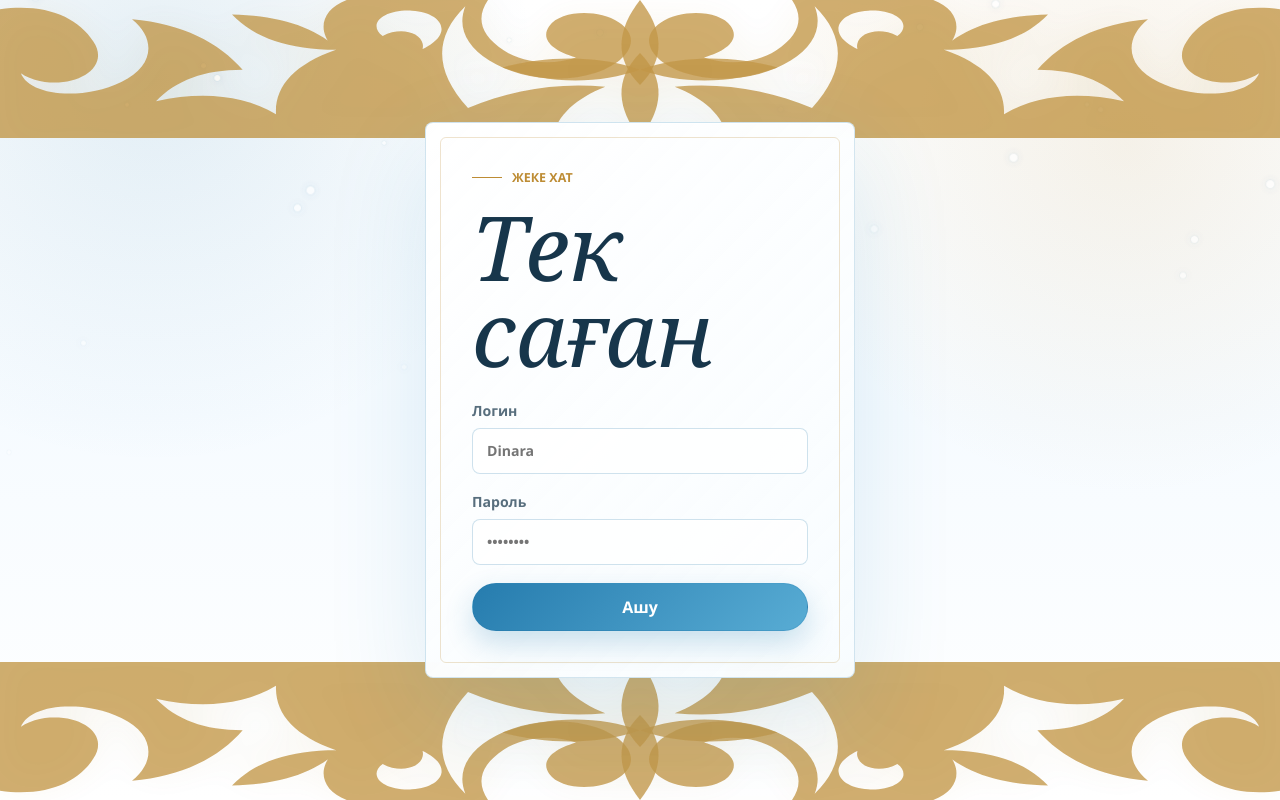
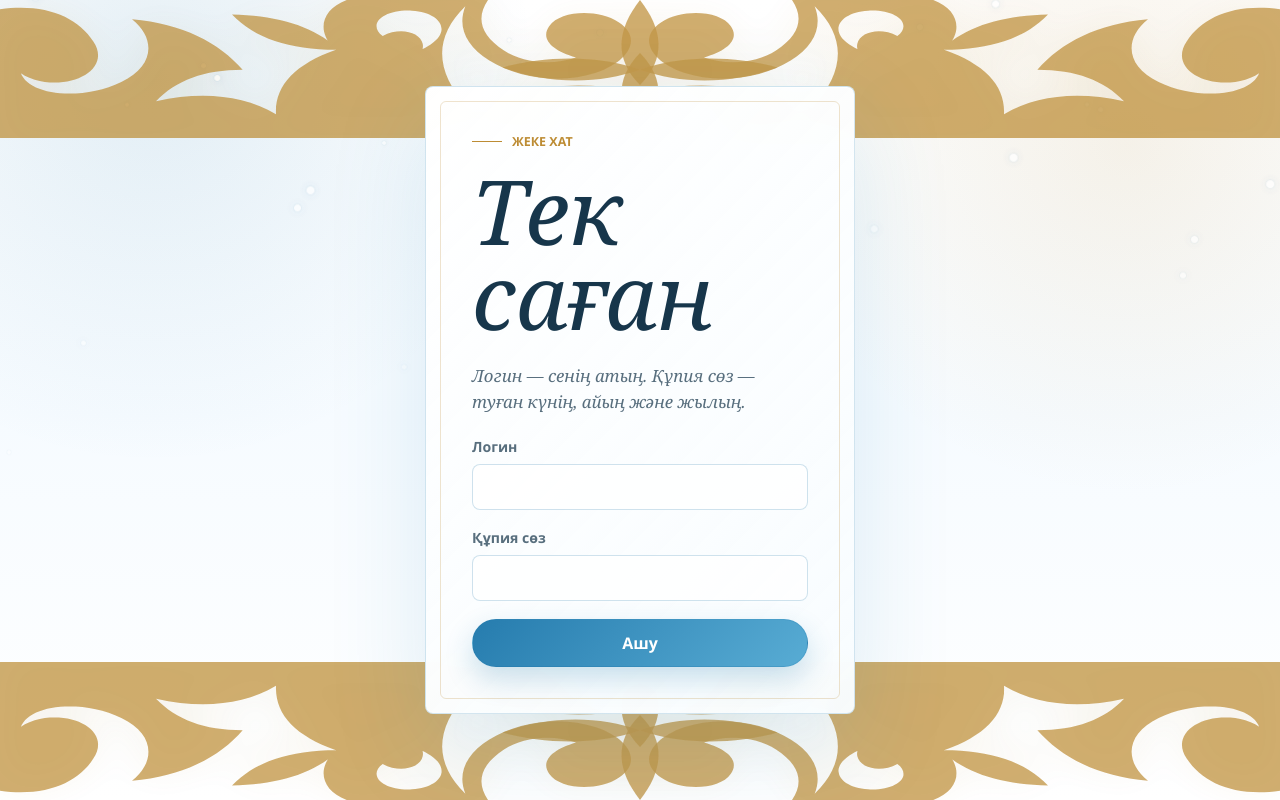
Before and after one commit to sin-2x/prj, a React (Vite) app: page / in a window 1280 px wide. Built offline with nearby package versions, Linux system fonts and the light colour scheme.

Commit message:
Update website design and audio player 3

```diff
--- a/src/main.jsx
+++ b/src/main.jsx
@@ -194,6 +194,7 @@ function LoginGate({ onUnlock }) {
       <form className="login-card" onSubmit={submit}>
         <span className="login-kicker">жеке хат</span>
         <h1>Тек саған</h1>
+        <p className="login-hint">Логин — сенің атың. Құпия сөз — туған күнің, айың және жылың.</p>
         <label>
           <span>Логин</span>
           <input
@@ -201,17 +202,15 @@ function LoginGate({ onUnlock }) {
             value={login}
             onChange={(event) => setLogin(event.target.value)}
             autoComplete="username"
-            placeholder="Dinara"
           />
         </label>
         <label>
-          <span>Пароль</span>
+          <span>Құпия сөз</span>
           <input
             type="password"
             value={password}
             onChange={(event) => setPassword(event.target.value)}
             autoComplete="current-password"
-            placeholder="••••••••"
           />
         </label>
         {error && <p className="login-error">{error}</p>}
--- a/src/styles.css
+++ b/src/styles.css
@@ -110,6 +110,15 @@ input {
   font-style: italic;
   font-weight: 500;
   line-height: 0.95;
+}
+
+.login-hint {
+  margin: -2px 0 4px;
+  color: rgba(23, 54, 75, 0.72);
+  font-family: Georgia, "Times New Roman", serif;
+  font-size: 1.05rem;
+  font-style: italic;
+  line-height: 1.55;
 }
 
 .login-card label {
```
